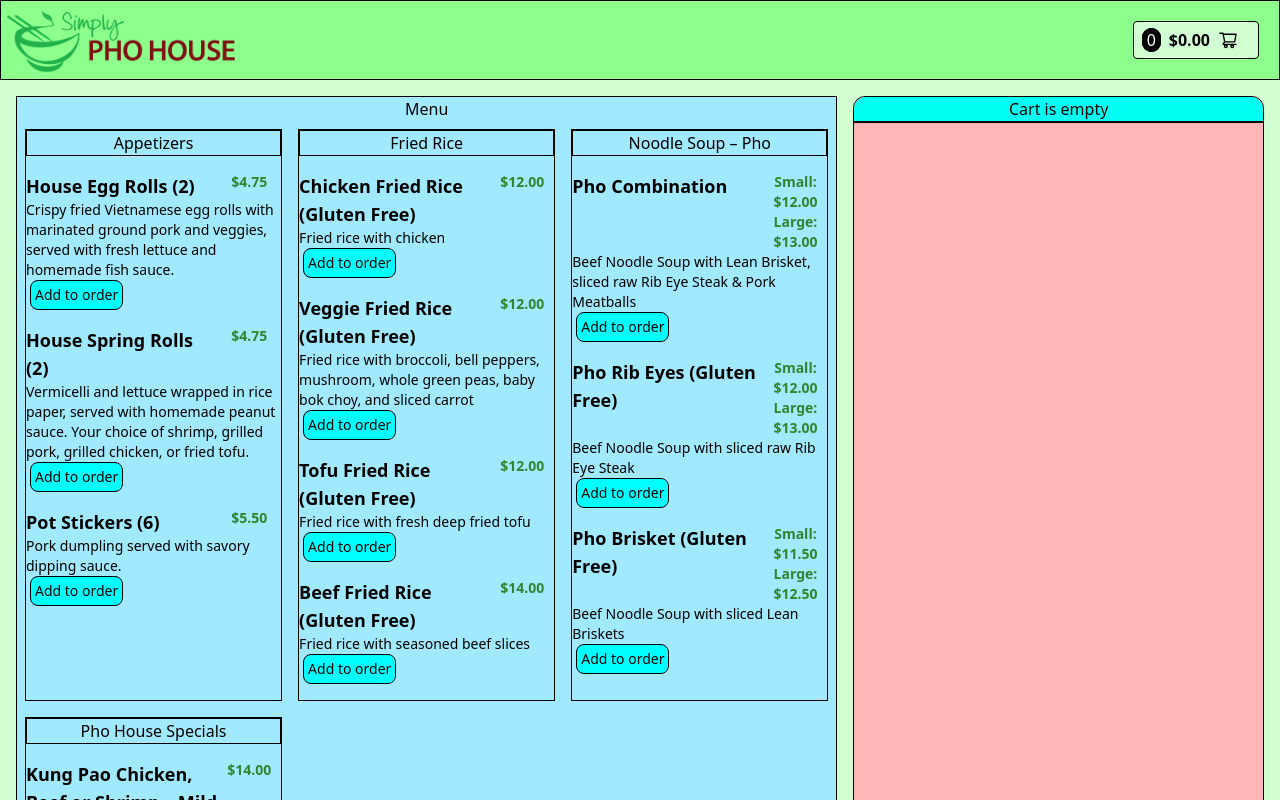
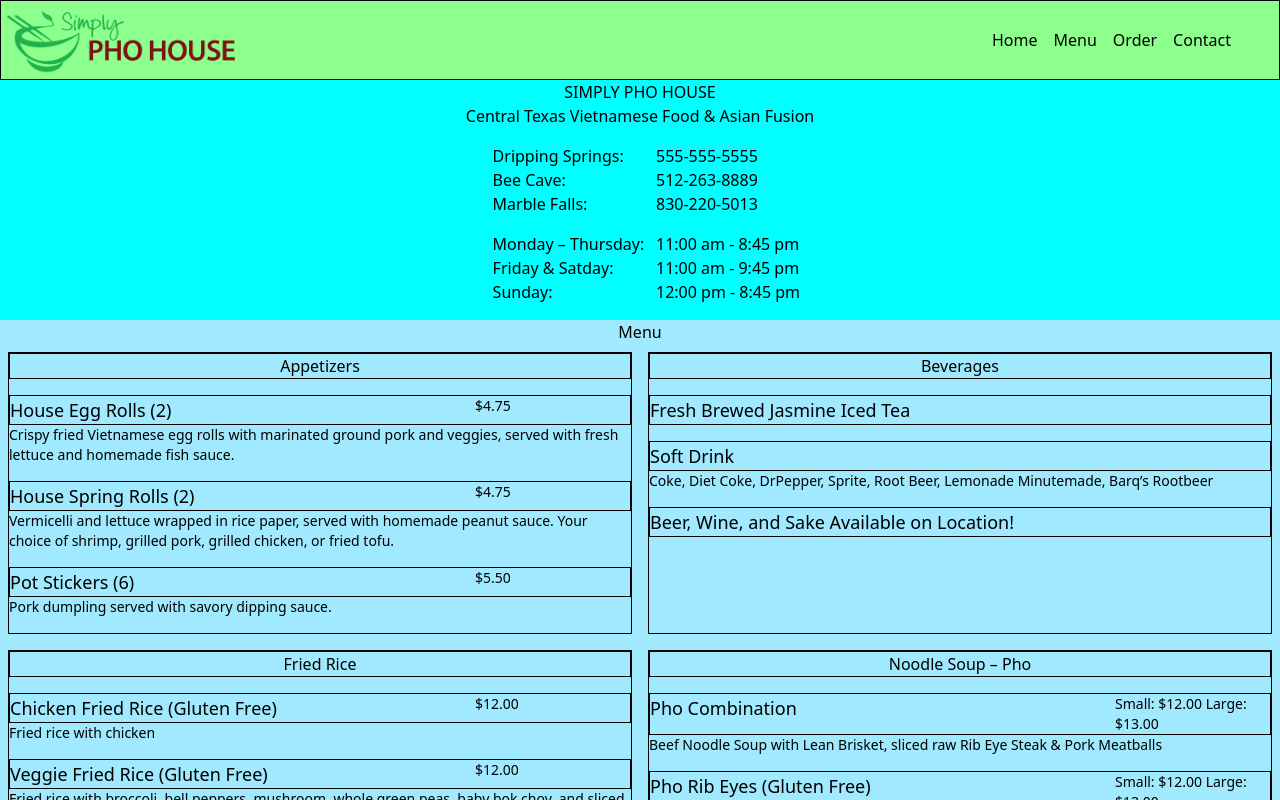
Before and after one commit to fremen432/ReactJS-Restaurant-Website, a React (Create React App) app: page / in a window 1280 px wide. Built offline with nearby package versions, Linux system fonts and the light colour scheme.

Commit message:
set break points for order page

```diff
--- a/src/App.js
+++ b/src/App.js
@@ -16,8 +16,8 @@
   return (
     <div className="App">
 
-      {/* <Homepage/> */}
-      <OrderPage countCartItems={cartItems.length}/>
+      <Homepage />
+      {/* <OrderPage countCartItems={cartItems.length}/> */}
 
 
       {/* <Router>
--- a/src/pages/OrderPage/components/Body/Body.jsx
+++ b/src/pages/OrderPage/components/Body/Body.jsx
@@ -6,16 +6,16 @@
   const { products, cartItems, onAdd, onRemove } = props;
 
   return (
-    <div id="SECTION__Body" className="OrderPage_Body grid grid-cols-3">
-        <Menu
+    <div id="SECTION__Body" className="OrderPage_Body sm:grid sm:grid-cols-3">
+      <Menu
         products={products}
         onAdd={onAdd}
-        />
-        <Cart
+      />
+      <Cart
         cartItems={cartItems}
         onAdd={onAdd}
         onRemove={onRemove}
-        />
+      />
     </div>
   )
 }
--- a/src/pages/OrderPage/components/Body/Cart.jsx
+++ b/src/pages/OrderPage/components/Body/Cart.jsx
@@ -9,7 +9,7 @@
   const totalPrice = itemsPrice + taxPrice + shippingPrice;
 
   return (
-    <div id="OrderPage_Cart" className="box OrderPage_Cart section flex flex-col m-4 ml-0 rounded-xl" >
+    <div id="OrderPage_Cart" className="hidden sm:flex box OrderPage_Cart section flex-col m-4 ml-0 rounded-xl" >
 
       {/* Cart Header */}
       <div id="OrderPage_Cart_Header" className="OrderPage_Cart_Header flex justify-center rounded-t-xl ">
@@ -18,7 +18,7 @@
           <>
             <h1 className="text-center">Cart</h1>
             <div className="cart_icon flex justify-center items-center mr-4">
-                <AiOutlineShoppingCart className=" h-full w-5 mr-1"/>
+              <AiOutlineShoppingCart className=" h-full w-5 mr-1" />
               <span className="text-xs">{cartItems.length}</span>
             </div>
           </>}
@@ -80,7 +80,7 @@
           <div className="flex justify-center items-center">
             <button className="Total_Btn m-1 p-1 rounded w-full box2" onClick={
               () => {
-                        let customersOrder = cartItems.map(el => ({dish: el.name, qty: el.qty}) )
+                let customersOrder = cartItems.map(el => ({ dish: el.name, qty: el.qty }))
                 // let myJSON = JSON.stringify(customersOrder)
                 alert(JSON.stringify(customersOrder))
                 // console.log(customersOrder)
--- a/src/pages/OrderPage/components/Body/Menu.jsx
+++ b/src/pages/OrderPage/components/Body/Menu.jsx
@@ -8,7 +8,7 @@
 
   const sortMenu = arr => {
     let apps = []
-    let friedRice =[]
+    let friedRice = []
     let pho = []
     let specials = []
 
@@ -28,8 +28,7 @@
     box
     OrderPage_Menu
     section
-    md:col-span-2
-    sm:col-span-1
+    col-span-2
     m-4">
       <h1 className="text-center">Menu</h1>
 
--- a/src/pages/OrderPage/components/Header/Header.jsx
+++ b/src/pages/OrderPage/components/Header/Header.jsx
@@ -15,8 +15,7 @@
                     <img className="" src="assets/Simply-Pho-House.png" alt="restaurant logo" />
                 </a>
             </div>
-        {}
-        <a href='#' className="OrderPage_Header_RightIcon flex justify-center items-center  m-5 box rounded">
+            <a href='#' className=" sm:hidden OrderPage_Header_RightIcon flex justify-center items-center  m-5 box rounded">
                 <div className="RightIcon_ItemCount mx-2 ">
                     <span className="box ItemCount_span rounded-full px-1">{cartItems.length}</span>
 
@@ -28,7 +27,7 @@
 
                 </div>
                 <div className="cart_icon flex justify-center items-center mr-4">
-                <AiOutlineShoppingCart className=" h-full w-5 mr-1"/>
+                    <AiOutlineShoppingCart className=" h-full w-5 mr-1" />
                 </div>
 
             </a>
```
Also changed, not shown: 1 other file (tests, documents, lock files or other folders). Lines whose indentation alone changed are shown as unchanged.
